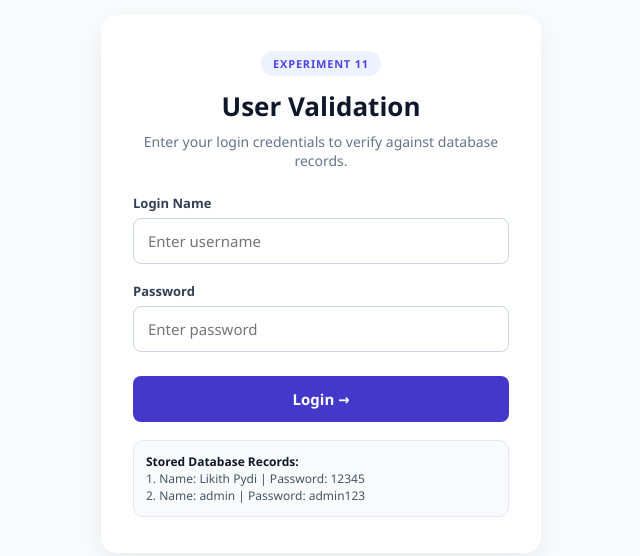
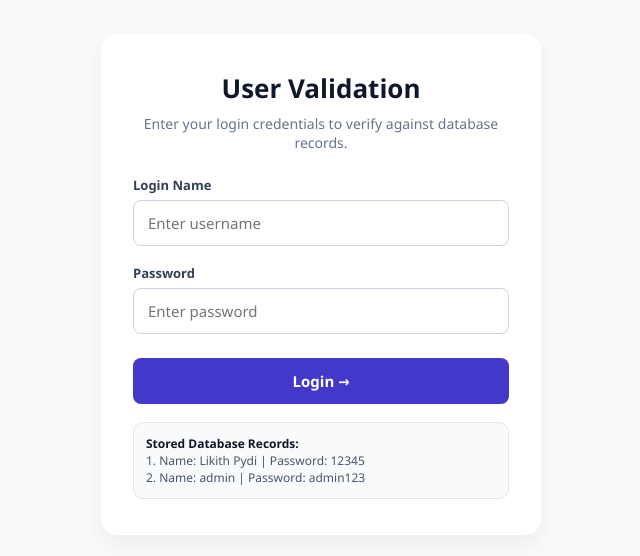
Before and after one commit to likithpydi6578/lab_11, a plain HTML site: page index.html in a window 1280 px wide. Shown: the part 116-672 px from the top of the page, without its empty margins (319-959 px from the left). Drawn offline with Linux system fonts and the light colour scheme.

```diff
--- a/index.html
+++ b/index.html
@@ -135,7 +135,6 @@
 <body>
 
     <div class="card" id="loginCard">
-        <span class="pill">EXPERIMENT 11</span>
         <h1>User Validation</h1>
         <p class="subtitle">Enter your login credentials to verify against database records.</p>
 
```
